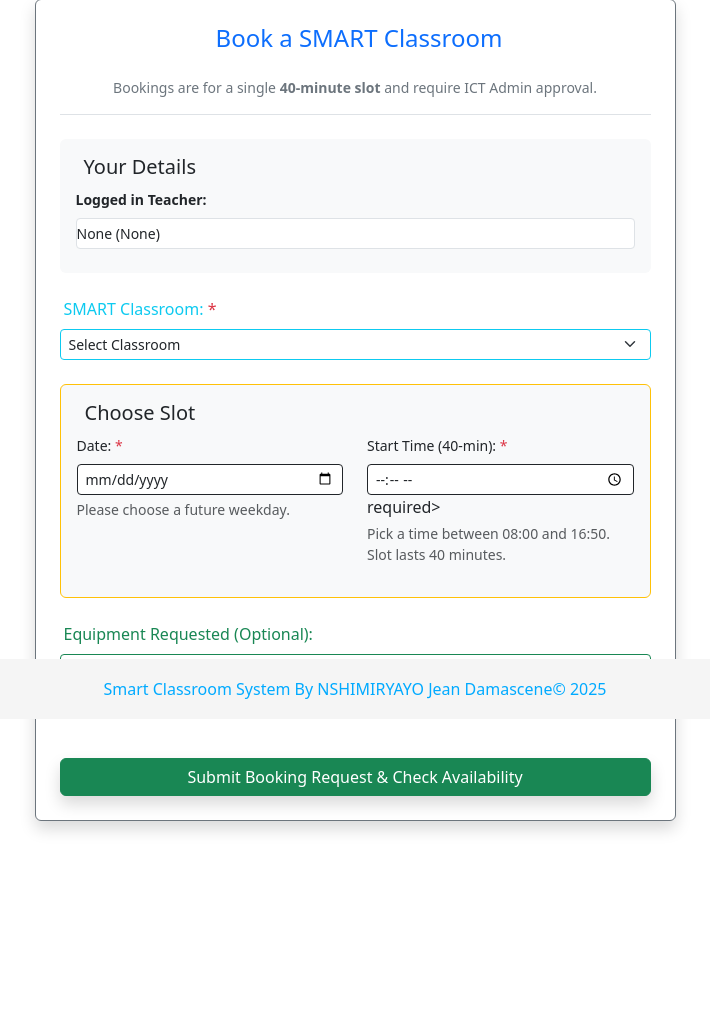
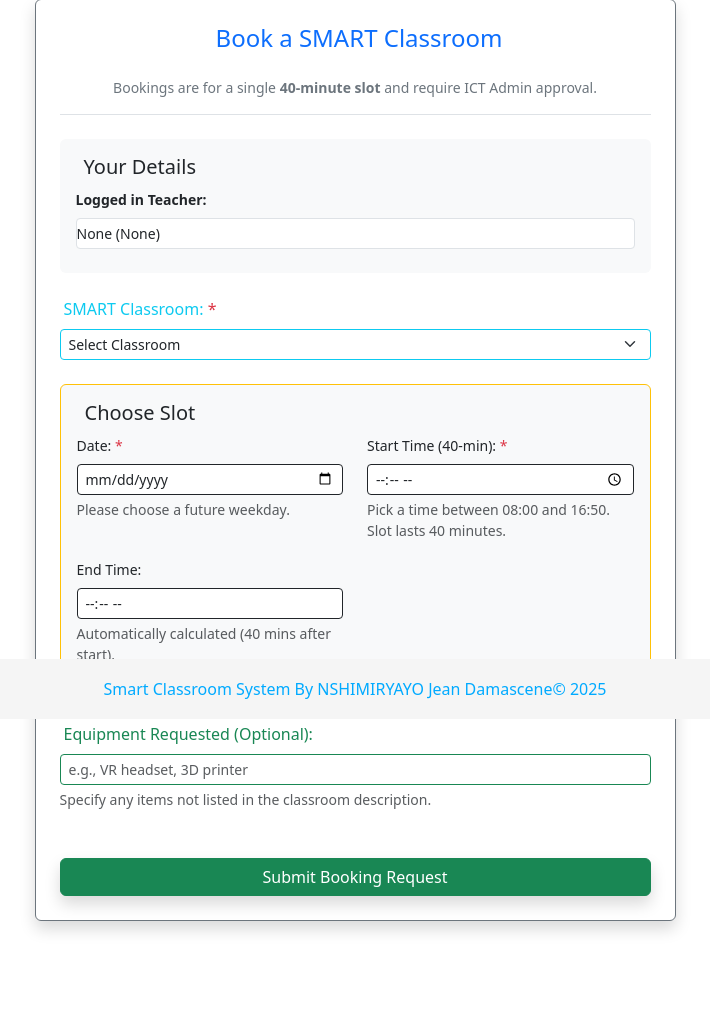
Before and after one commit to Damascene20/MANAGEMENTOFSMARTCLASSROOM, a Flask app: template templates/books.html in a window 1280 px wide. Shown: the part 81-1096 px from the top of the page, without its empty margins (285-995 px from the left). Before the commit the page ends 913 px from the top, so only its background shows below. Run offline with Flask 3, Linux system fonts and the light colour scheme; the template is opened without the code that fills it, so the values that code supplies are empty.

Commit message:
Update books.html

```diff
--- a/templates/books.html
+++ b/templates/books.html
@@ -9,12 +9,15 @@
             <h2 class="card-title text-center mb-4 text-primary fs-4 fs-sm-2">
                 <i class="bi bi-calendar-check-fill me-2"></i> Book a SMART Classroom
             </h2>
+
             <p class="text-center text-secondary mb-4 border-bottom pb-3 small">
                 Bookings are for a single <strong>40-minute slot</strong> and require ICT Admin approval.
             </p>
 
-            <form action="{{ url_for('manage_bookings') }}" method="POST">
+            <!-- ✅ Booking Form -->
+            <form action="{{ url_for('bookings') }}" method="POST">
 
+                <!-- Teacher Info -->
                 <div class="card bg-light p-3 mb-4 border-0">
                     <h5 class="text-dark"><i class="bi bi-person-fill me-2"></i> Your Details</h5>
                     <div class="mb-2">
@@ -22,59 +25,79 @@
                             <strong>Logged in Teacher:</strong>
                         </label>
                         <input type="hidden" name="teacher_id" value="{{ session.get('user_id') }}">
-                        <input type="text" class="form-control form-control-sm form-control-plaintext bg-white border"
-                               value="{{ session.get('username') }} ({{ session.get('role') }})" readonly>
+                        <input type="text"
+                               class="form-control form-control-sm form-control-plaintext bg-white border"
+                               value="{{ session.get('username') }} ({{ session.get('role') }})"
+                               readonly>
                     </div>
                 </div>
 
+                <!-- Classroom -->
                 <div class="mb-4">
                     <label for="room_id" class="form-label text-info">
                         <i class="bi bi-display-fill me-1"></i> SMART Classroom: <span class="text-danger">*</span>
                     </label>
-                    <select class="form-select border-info form-select-sm" id="room_id" name="room_id" required aria-label="Select Classroom">
+                    <select class="form-select border-info form-select-sm" id="room_id" name="room_id" required>
                         <option value="" disabled selected>Select Classroom</option>
                         {% for room in classrooms %}
-                            <option value="{{ room[0] }}">
-                                {{ room[1] }} (Equipment: {{ room[2] }})
-                            </option>
-                        {% endfor %}
+    <option value="{{ room[0] }}">
+        {{ room[1] }} (Equipment: {{ room[2] }})
+    </option>
+{% endfor %}
+
                     </select>
                 </div>
 
+                <!-- Date & Time -->
                 <div class="card bg-light p-3 mb-4 border-warning">
                     <h5 class="text-dark"><i class="bi bi-clock-fill me-2"></i> Choose Slot</h5>
                     <div class="row">
+
                         <div class="col-12 col-sm-6 mb-3">
-                            <label for="date_str" class="form-label text-dark small">
+                            <label for="date" class="form-label text-dark small">
                                 Date: <span class="text-danger">*</span>
                             </label>
                             <input type="date"
                                    class="form-control border-dark form-control-sm"
-                                   id="date_str"
-                                   name="date_str"
+                                   id="date"
+                                   name="date"
                                    min="{{ today }}"
                                    required>
                             <div class="form-text small text-muted">Please choose a future weekday.</div>
                         </div>
 
                         <div class="col-12 col-sm-6 mb-3">
-                            <label for="start_time_str" class="form-label text-dark small">
+                            <label for="start_time" class="form-label text-dark small">
                                 Start Time (40-min): <span class="text-danger">*</span>
                             </label>
-                            <!-- Time picker input instead of dropdown -->
                             <input type="time"
                                    class="form-control border-dark form-control-sm"
-                                   id="start_time_str"
-                                   name="start_time_str"
+                                   id="start_time"
+                                   name="start_time"
                                    min="08:00"
                                    max="16:50"
-                                   step="600"  <!-- 600s = 10min intervals -->
-                                   required>
-                            <div class="form-text small text-muted">Pick a time between 08:00 and 16:50. Slot lasts 40 minutes.</div>
+                                   step="600">
+                            <div class="form-text small text-muted">
+                                Pick a time between 08:00 and 16:50. Slot lasts 40 minutes.
+                            </div>
+                        </div>
+
+                        <!-- End Time Auto Calculated -->
+                        <div class="col-12 col-sm-6 mb-3">
+                            <label for="end_time" class="form-label text-dark small">End Time:</label>
+                            <input type="time"
+                                   class="form-control border-dark form-control-sm"
+                                   id="end_time"
+                                   name="end_time"
+                                   readonly>
+                            <div class="form-text small text-muted">
+                                Automatically calculated (40 mins after start).
+                            </div>
                         </div>
                     </div>
                 </div>
 
+                <!-- Equipment -->
                 <div class="mb-4">
                     <label for="equipment" class="form-label text-success">
                         <i class="bi bi-tools me-1"></i> Equipment Requested (Optional):
@@ -83,16 +106,36 @@
                            class="form-control border-success form-control-sm"
                            id="equipment"
                            name="equipment"
-                           placeholder="e.g., specific VR titles, 3D printing filament">
-                    <div class="form-text small text-muted">Specify any items not listed in the classroom description.</div>
+                           placeholder="e.g., VR headset, 3D printer">
+                    <div class="form-text small text-muted">
+                        Specify any items not listed in the classroom description.
+                    </div>
                 </div>
 
+                <!-- Submit -->
                 <button type="submit" class="btn btn-success w-100 mt-4 shadow">
-                    Submit Booking Request & Check Availability
+                    Submit Booking Request
                 </button>
+
             </form>
         </div>
     </div>
 </div>
 
+<!-- ✅ Auto-calculate End Time Script -->
+<script>
+document.getElementById('start_time').addEventListener('change', function() {
+    const startTime = this.value;
+    if (startTime) {
+        const [hours, minutes] = startTime.split(':').map(Number);
+        const endDate = new Date();
+        endDate.setHours(hours);
+        endDate.setMinutes(minutes + 40); // Add 40 minutes
+        const endH = String(endDate.getHours()).padStart(2, '0');
+        const endM = String(endDate.getMinutes()).padStart(2, '0');
+        document.getElementById('end_time').value = `${endH}:${endM}`;
+    }
+});
+</script>
+
 {% endblock %}
```
